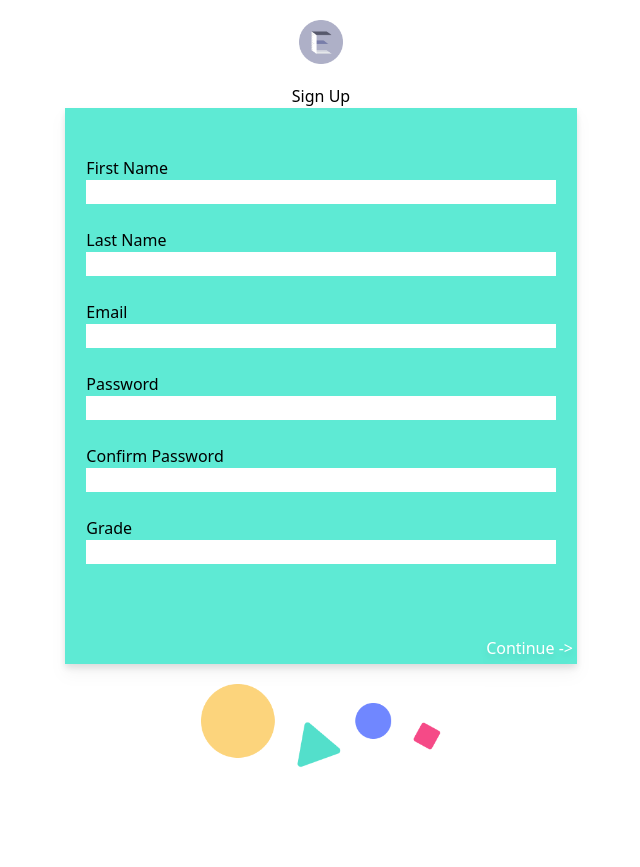
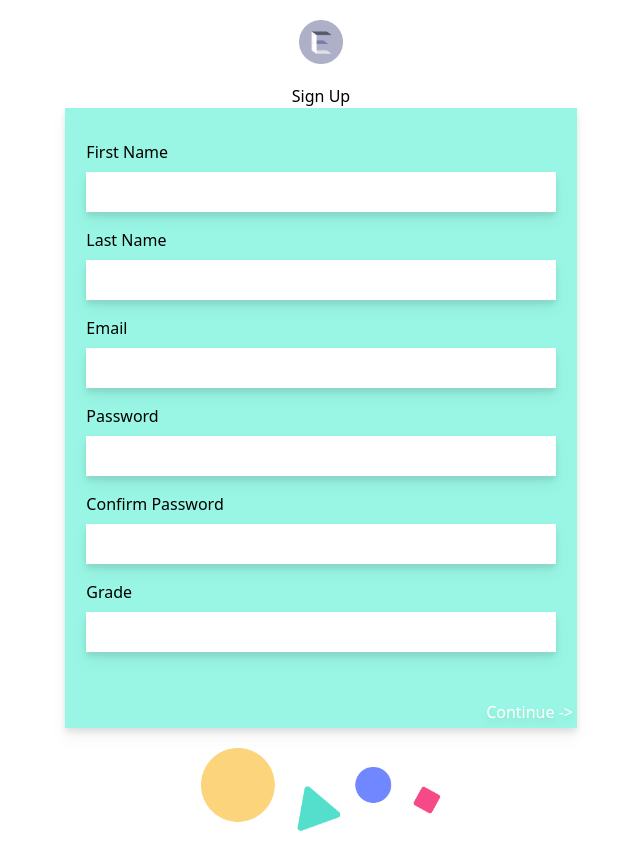
Before and after one commit to codersforcauses/elucidate, a Nuxt app in the folder client/: page / in a window 1280 px wide. Shown: the whole page, without its empty margins (319-959 px from the left). Before the commit the page ends 803 px from the top, so only its background shows below. Built offline with nearby package versions, Linux system fonts and the light colour scheme.

Commit message:
Progress sign-up page styling

```diff
--- a/client/components/AuthFooter.vue
+++ b/client/components/AuthFooter.vue
@@ -1,6 +1,6 @@
 <template>
   <div class="flex justify-center my-5">
-    <img class="w-60" src="../static/shapes.png" />
+    <img class="w-60" src="~/assets/shapes.png" />
   </div>
 </template>
 
--- a/client/components/AuthHeader.vue
+++ b/client/components/AuthHeader.vue
@@ -1,6 +1,6 @@
 <template>
   <div class="flex justify-center my-5">
-    <img class="w-11" src="../static/logo.png" />
+    <img class="w-11" src="~/assets/logo.png" />
   </div>
 </template>
 
--- a/client/pages/index.vue
+++ b/client/pages/index.vue
@@ -6,31 +6,33 @@
     </div>
     <div class="flex flex-grow justify-center">
       <!-- Add sign up form here? -->
-      <div class="w-11/12 max-w-lg flex flex-col items-center bg-teal-300 drop-shadow-lg">
-        <form class="flex flex-col w-11/12 mx-10 my-12">
-          <label>First Name</label>
-          <input type="text" class="w-full"><br>
-          <label>Last Name</label>
-          <input type="text" class="w-full"><br>
-          <label>Email</label>
-          <input type="email" class="w-full"><br>
-          <label>Password</label>
-          <input type="text" class="w-full"><br>
-          <label>Confirm Password</label>
-          <input type="text" class="w-full"><br>
-          <label>Grade</label>
-          <input type="text" class="w-full"><br>
+      <div class="w-11/12 max-w-lg flex flex-col items-center bg-teal-200 drop-shadow-lg">
+        <form class="flex flex-col w-11/12 mx-6 my-8">
+          <div v-for="field in fields" :key="field.index">
+            <label>{{field.name}}</label>
+            <input type="field.name" class="w-full h-10 drop-shadow-lg mt-2 mb-4">
+          </div>
         </form>
         <p class="self-end mx-1 mb-1 mt-auto text-white drop-shadow-lg">Continue -></p>
       </div>
     </div>
-
     <AuthFooter />
   </div>
 </template>
 
 <script>
+let count = 0;
 export default {
   name: 'IndexPage',
+  data: () => ({
+    fields: [
+      { name: "First Name", type: "text", index: count++ },
+      { name: "Last Name", type: "text", index: count++ },
+      { name: "Email", type: "text", index: count++ },
+      { name: "Password", type: "text", index: count++ },
+      { name: "Confirm Password", type: "text", index: count++ },
+      { name: "Grade", type: "text", index: count++ },
+    ]
+  })
 };
 </script>
```
Also changed, not shown: client/assets/logo.png (renamed from client/static/logo.png), client/assets/shapes.png (renamed from client/static/shapes.png).
